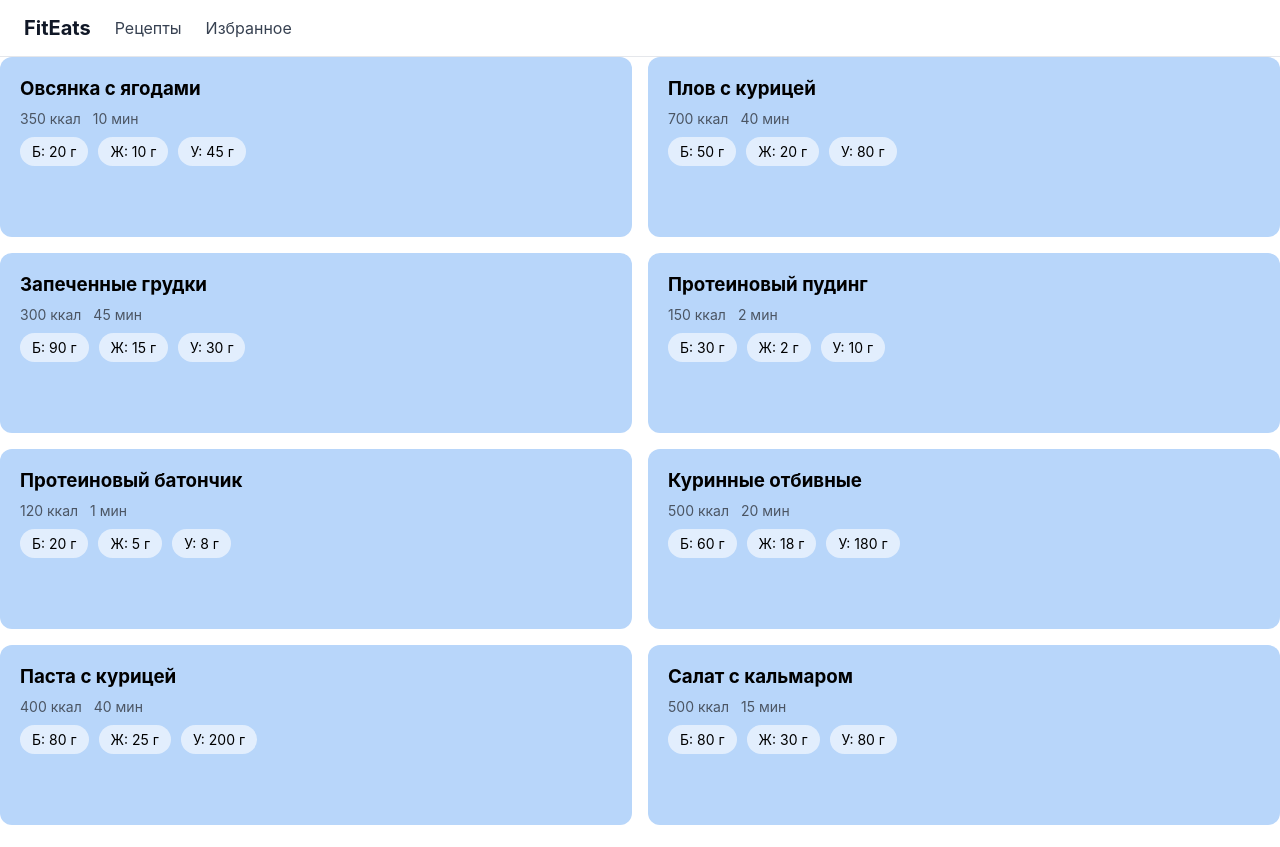
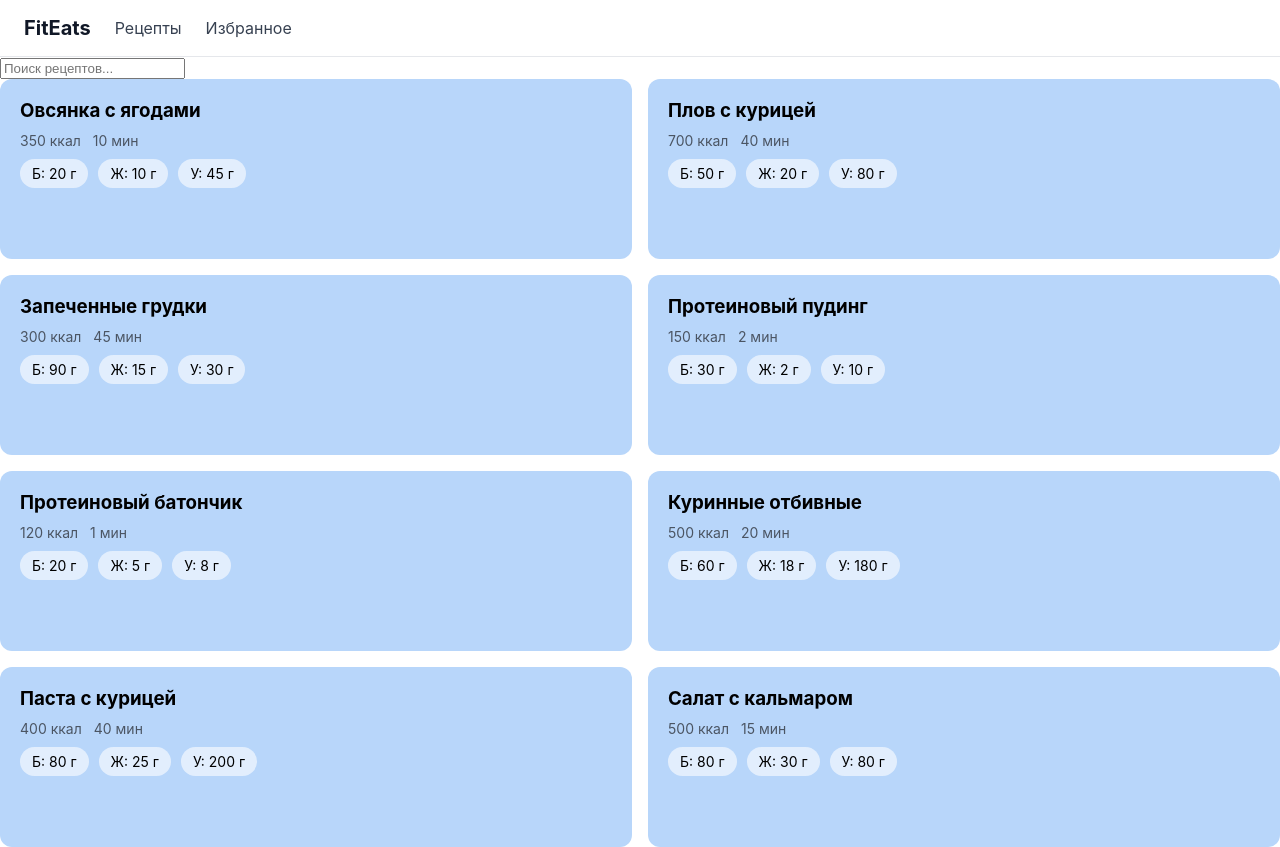
Before and after one commit to Ruskapo/fiteats, a React (Create React App) app: page /recipes in a window 1280 px wide. Before the commit the page ends 825 px from the top, so only its background shows below. Built offline with nearby package versions, Linux system fonts and the light colour scheme.

Commit message:
feat: add recipes search filter

```diff
--- /dev/null
+++ b/src/components/Search/Search.jsx
@@ -0,0 +1,15 @@
+import styles from "./Search.module.scss";
+const Search = ({value, onChange}) => {
+  return (
+    <div className={styles.search}>
+      <input
+        value={value}
+        onChange={(e) => onChange(e.target.value)}
+        className={styles.input}
+        placeholder="Поиск рецептов..."
+      />
+    </div>
+  );
+};
+
+export default Search;
--- /dev/null
+++ b/src/components/Search/Search.module.scss
@@ -0,0 +1,7 @@
+
+.imput {
+  border: 1px solid #ccc;
+  padding: 10px;
+  width: 100%;
+  background: #fff;
+}
--- a/src/pages/Recipes/Recipes.jsx
+++ b/src/pages/Recipes/Recipes.jsx
@@ -1,12 +1,23 @@
 import React from "react";
+import Card from "../../components/Card/Card";
+import Search from "../../components/Search/Search";
 import recipes from "../../data/recipes";
-import Card from "../../components/Card/Card";
 import styles from "./Recipes.module.scss";
 
 const Recipes = () => {
+  const [search, setSearch] = React.useState("");
+  const filteredRecipes = recipes.filter((recipe) =>
+    recipe.title.toLowerCase().includes(search.toLowerCase())
+  );
+
   return (
+    <>
+      <Search
+        value={search}
+        onChange={setSearch}
+      />
       <div className={styles.container}>
-      {recipes.map((recipe) => (
+        {filteredRecipes.map((recipe) => (
           <Card
             key={recipe.id}
             title={recipe.title}
@@ -18,6 +29,7 @@ const Recipes = () => {
           />
         ))}
       </div>
+    </>
   );
 };
 
```
Also changed, not shown: src/pages/Recipes/Recipes.module.scss (line endings or trailing spaces). Lines whose indentation alone changed are shown as unchanged.
